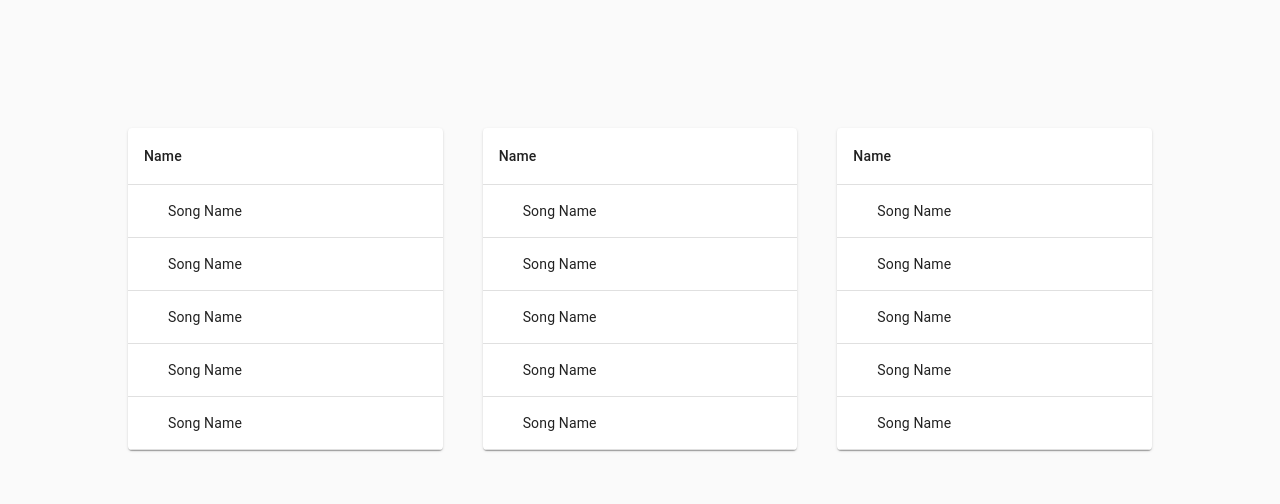
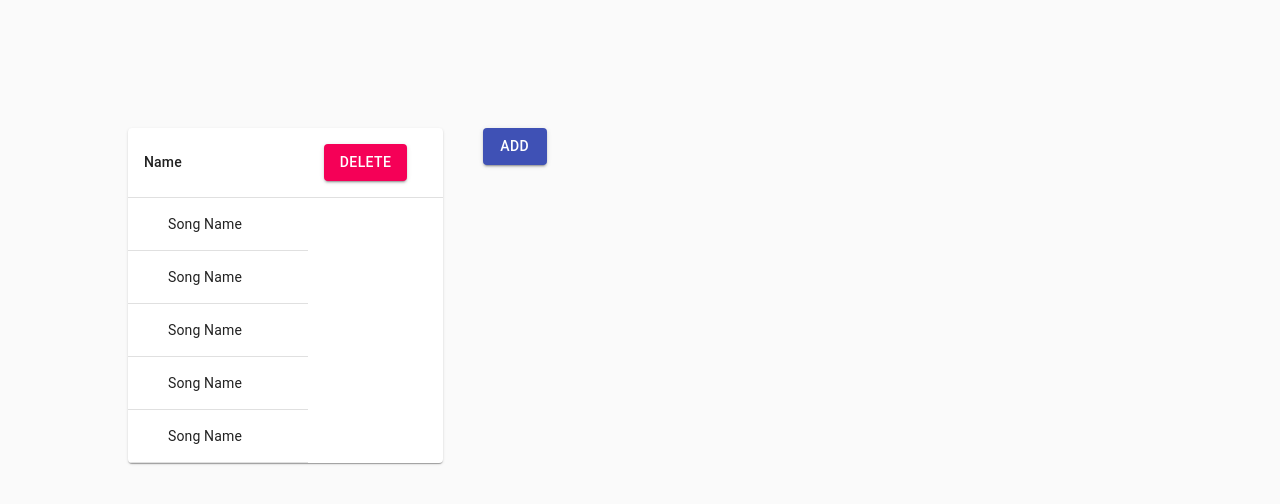
Before and after one commit to Splitify/splitify, a React (Create React App) app: page / in a window 1280 px wide. Shown: the top 504 px of the page. Built offline with nearby package versions, Linux system fonts and the light colour scheme.

Commit message:
added add/remove subplaylist ui

```diff
--- a/src/App.tsx
+++ b/src/App.tsx
@@ -3,6 +3,8 @@ import Playlist from './Components/Playlist'
 import './App.css';
 import { makeStyles } from '@material-ui/core/styles';
 import Grid from '@material-ui/core/Grid';
+import { useState } from 'react';
+import Button from '@material-ui/core/Button';
 
 const useStyles = makeStyles((theme) => ({
   root: {
@@ -16,17 +18,21 @@ const useStyles = makeStyles((theme) => ({
 export default function App() {
   //The width of the grids have to be dynamic, not a fixed width
   const classes = useStyles();
+
+  const [playlists, setPlaylists] = useState([0]);
+
   return (
     <div className={classes.root}>
       <Grid style={{padding:"10%"}} container spacing={5}>
+      {playlists.map(p => (
         <Grid item xs={4}>
-          <Playlist />
+          <Playlist/>
         </Grid>
-        <Grid item xs={4}>
-          <Playlist />
-        </Grid>
-        <Grid item xs={4}>
-          <Playlist />
+      ))}
+        <Grid item xs={2}>
+          <Button variant="contained" color="primary">
+            Add
+          </Button>
         </Grid>
       </Grid>
     </div>
--- a/src/Components/Playlist.tsx
+++ b/src/Components/Playlist.tsx
@@ -7,6 +7,7 @@ import TableContainer from '@material-ui/core/TableContainer';
 import TableHead from '@material-ui/core/TableHead';
 import TableRow from '@material-ui/core/TableRow';
 import Paper from '@material-ui/core/Paper';
+import Button from '@material-ui/core/Button';
 import Track from './Track';
 
 const useStyles = makeStyles({
@@ -27,6 +28,7 @@ const songs = [
   createData('Song E', 'rock'),
 ];
 
+
 export default function Playlist() {
   const classes = useStyles();
 
@@ -36,6 +38,11 @@ export default function Playlist() {
         <TableHead>
           <TableRow>
             <TableCell>Name</TableCell>
+            <TableCell>
+              <Button variant="contained" color="secondary">
+                Delete
+              </Button>
+            </TableCell>
           </TableRow>
         </TableHead>
         <TableBody>
```
